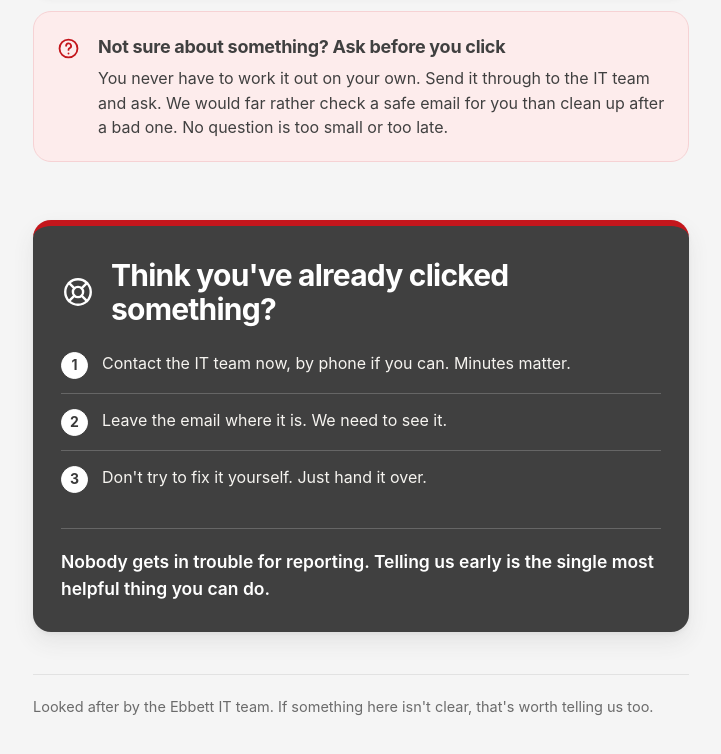
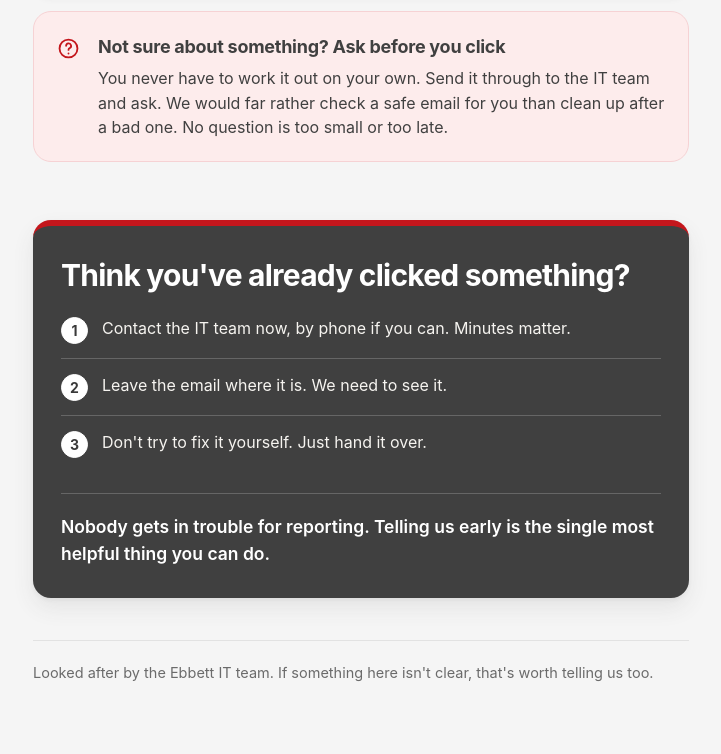
Before and after one commit to shihaaaan/emailsafety, a plain HTML site: page index.html in a window 1280 px wide. Shown: the part 3850-4604 px from the top of the page, without its empty margins (279-1000 px from the left). Drawn offline with Linux system fonts and the light colour scheme.

Commit message:
Icon change

```diff
--- a/index.html
+++ b/index.html
@@ -180,14 +180,9 @@
     padding:32px 28px 30px;margin:58px 0 0;
     box-shadow:var(--shadow-up);
   }
-  .rephead{display:flex;gap:16px;align-items:center;margin:0 0 22px}
-  .rephead svg{
-    width:34px;height:34px;flex:0 0 auto;fill:none;stroke:#fff;
-    stroke-width:1.7;stroke-linecap:round;stroke-linejoin:round;
-  }
   .report h2{
     font-size:clamp(23px,5.2vw,30px);line-height:1.14;letter-spacing:-.026em;
-    font-weight:720;margin:0;color:#fff;
+    font-weight:720;margin:0 0 22px;color:#fff;
   }
   .report ul{margin:0;padding:0;list-style:none}
   .report li{
@@ -227,7 +222,6 @@
     .report{color:#000;border:1.5px solid #000;border-top-width:5px;box-shadow:none}
     .report h2,.reassure{color:#000}
     .report li{border-top:1px solid #999}
-    .rephead svg{stroke:#000}
     .step{border-color:#000;color:#000}
     .reassure{border-top:1px solid #999}
     .rule,.report,.pattern{break-inside:avoid;page-break-inside:avoid}
@@ -384,10 +378,7 @@
   </div>
 
   <div class="report">
-    <div class="rephead">
-      <svg viewBox="0 0 24 24" aria-hidden="true"><circle cx="12" cy="12" r="9"/><circle cx="12" cy="12" r="3.6"/><path d="M5.6 5.6l3.9 3.9M14.5 14.5l3.9 3.9M18.4 5.6l-3.9 3.9M9.5 14.5l-3.9 3.9"/></svg>
-      <h2>Think you've already clicked something?</h2>
-    </div>
+    <h2>Think you've already clicked something?</h2>
     <ul>
       <li><span class="step">1</span><span>Contact the IT team now, by phone if you can. Minutes matter.</span></li>
       <li><span class="step">2</span><span>Leave the email where it is. We need to see it.</span></li>
```
